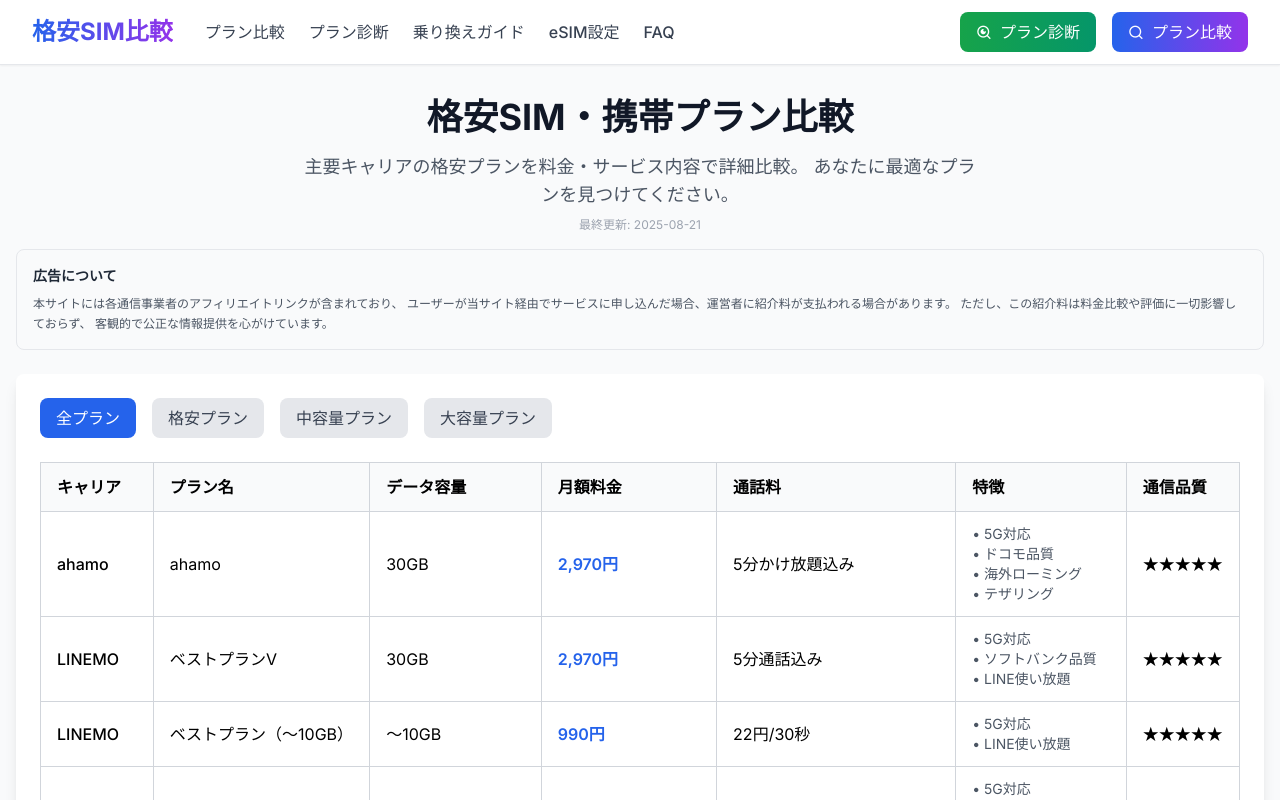
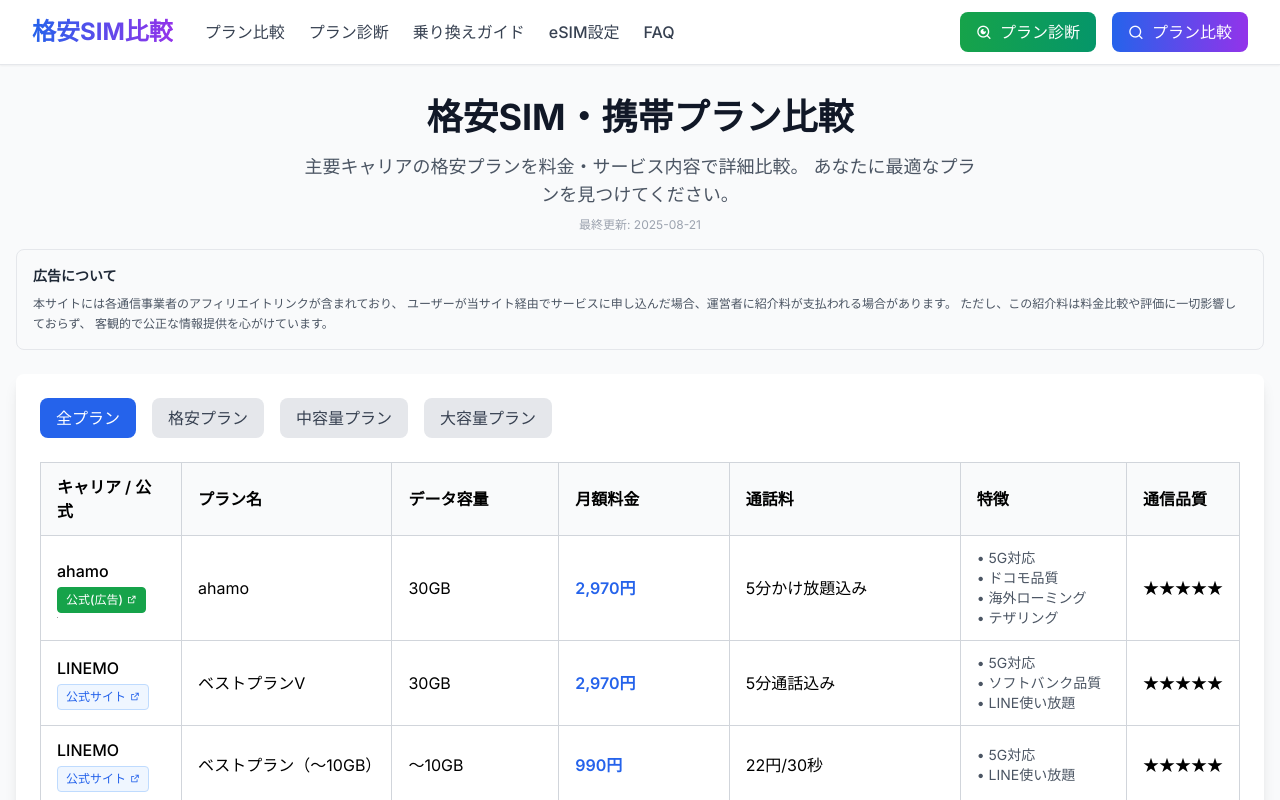
Before and after one commit to nubo-me/kakuyasusimhikaku, a Next.js app: page /compare in a window 1280 px wide. Shown: the top 800 px of the page. Built offline with nearby package versions, Linux system fonts and the light colour scheme; no server answers.

Commit message:
feat(affiliate): add ahamo affiliate link & tracking pixel\n\n- brandLinks: define affiliate + pixel for ahamo (A8)\n- compare: show official/affiliate buttons + pixel\n- diagnosis: use affiliate button + pixel when ahamo recommended or in alternatives

```diff
--- a/app/compare/CompareContent.tsx
+++ b/app/compare/CompareContent.tsx
@@ -1,6 +1,8 @@
 'use client';
 
 import React, { useState, useEffect, useMemo } from 'react';
+import Link from 'next/link';
+import { getExternalLink } from '../lib/brandLinks';
 
 interface Plan {
   carrier: string;
@@ -215,7 +217,7 @@
             <table className="w-full border-collapse">
               <thead>
                 <tr className="bg-gray-50">
-                  <th className="border border-gray-300 px-4 py-3 text-left font-semibold">キャリア</th>
+                  <th className="border border-gray-300 px-4 py-3 text-left font-semibold">キャリア / 公式</th>
                   <th className="border border-gray-300 px-4 py-3 text-left font-semibold">プラン名</th>
                   <th className="border border-gray-300 px-4 py-3 text-left font-semibold">データ容量</th>
                   <th className="border border-gray-300 px-4 py-3 text-left font-semibold">月額料金</th>
@@ -233,7 +235,36 @@
                       className={`transition-opacity duration-300 ${matched ? 'hover:bg-gray-50' : 'opacity-30'} ${matched ? '' : 'pointer-events-none'}`}
                       aria-hidden={!matched}
                     >
-                      <td className="border border-gray-300 px-4 py-3 font-medium">{plan.carrier}</td>
+                      <td className="border border-gray-300 px-4 py-3 font-medium">
+                        <div className="flex flex-col space-y-1">
+                          <span>{plan.carrier}</span>
+                          {(() => {
+                            const { url, isAffiliate, pixel } = getExternalLink(plan.carrier);
+                            return (
+                              <>
+                                <a
+                                  href={url}
+                                  target="_blank"
+                                  rel="nofollow noopener noreferrer"
+                                  className={`text-xs inline-flex items-center w-fit px-2 py-1 rounded border transition-colors ${isAffiliate ? 'text-white bg-green-600 hover:bg-green-700 border-green-600' : 'text-blue-600 bg-blue-50 hover:bg-blue-100 border-blue-200'}`}
+                                >
+                                  {isAffiliate ? '公式(広告)' : '公式サイト'}
+                                  <i className="ri-external-link-line ml-1 text-[10px]"></i>
+                                </a>
+                                {isAffiliate && pixel && (
+                                  <img
+                                    src={pixel.src}
+                                    width={pixel.width}
+                                    height={pixel.height}
+                                    alt={pixel.alt || ''}
+                                    style={{ border: 0 }}
+                                  />
+                                )}
+                              </>
+                            );
+                          })()}
+                        </div>
+                      </td>
                       <td className="border border-gray-300 px-4 py-3">{plan.name}</td>
                       <td className="border border-gray-300 px-4 py-3">{plan.dataAllowance}</td>
                       <td className="border border-gray-300 px-4 py-3 font-semibold text-blue-600">{plan.price}</td>
--- a/app/diagnosis/DiagnosisForm.tsx
+++ b/app/diagnosis/DiagnosisForm.tsx
@@ -2,6 +2,7 @@
 
 import { useState } from 'react';
 import Link from 'next/link';
+import { getExternalLink } from '../lib/brandLinks';
 
 interface DiagnosisResult {
   recommended: {
@@ -373,12 +374,37 @@
             </div>
 
             <div className="flex flex-col sm:flex-row gap-4 justify-center">
-              <Link
-                href={`/brands/${result.recommended.brand.toLowerCase().replace(/[^a-z0-9]/g, '')}`}
-                className={`bg-gradient-to-r ${result.recommended.brandColor.includes('pink') ? 'from-pink-600 to-red-600' : 'from-blue-600 to-purple-600'} text-white px-8 py-4 rounded-xl font-semibold text-lg hover:shadow-lg transition-all duration-300 transform hover:scale-105 text-center whitespace-nowrap`}
-              >
-                詳細を確認して申し込む
-              </Link>
+              {(() => {
+                const { url, isAffiliate, pixel } = getExternalLink(result.recommended.brand);
+                const isExternal = isAffiliate || /^https?:/.test(url);
+                const buttonClass = `bg-gradient-to-r ${result.recommended.brandColor.includes('pink') ? 'from-pink-600 to-red-600' : 'from-blue-600 to-purple-600'} text-white px-8 py-4 rounded-xl font-semibold text-lg hover:shadow-lg transition-all duration-300 transform hover:scale-105 text-center whitespace-nowrap`;
+                if(isExternal){
+                  return (
+                    <>
+                      <a
+                        href={url}
+                        target="_blank"
+                        rel="nofollow noopener noreferrer"
+                        className={buttonClass}
+                      >
+                        {isAffiliate ? '公式(広告)で申し込む' : '公式サイトへ'}
+                      </a>
+                      {isAffiliate && pixel && (
+                        <img
+                          src={pixel.src}
+                          width={pixel.width}
+                          height={pixel.height}
+                          alt={pixel.alt || ''}
+                          style={{ border: 0 }}
+                        />
+                      )}
+                    </>
+                  );
+                }
+                return (
+                  <Link href={url} className={buttonClass}>詳細を確認して申し込む</Link>
+                );
+              })()}
               <Link
                 href="/compare"
                 className="bg-white text-gray-700 border-2 border-gray-300 px-8 py-4 rounded-xl font-semibold text-lg hover:bg-gray-50 transition-colors text-center whitespace-nowrap"
@@ -421,12 +447,37 @@
 
                     <p className="text-sm text-gray-600 mb-4">{alt.reason}</p>
 
-                    <Link
-                      href={`/brands/${alt.brand.toLowerCase().replace(/[^a-z0-9]/g, '')}`}
-                      className="block text-center bg-gray-100 hover:bg-gray-200 text-gray-800 py-3 rounded-lg font-semibold transition-colors"
-                    >
-                      詳細を見る
-                    </Link>
+                    {(() => {
+                      const { url, isAffiliate, pixel } = getExternalLink(alt.brand);
+                      const isExternal = isAffiliate || /^https?:/.test(url);
+                      if(isExternal){
+                        return <>
+                          <a
+                            href={url}
+                            target="_blank"
+                            rel="nofollow noopener noreferrer"
+                            className="block text-center bg-gray-100 hover:bg-gray-200 text-gray-800 py-3 rounded-lg font-semibold transition-colors"
+                          >
+                            {isAffiliate ? '公式(広告)へ' : '公式サイト'}
+                          </a>
+                          {isAffiliate && pixel && (
+                            <img
+                              src={pixel.src}
+                              width={pixel.width}
+                              height={pixel.height}
+                              alt={pixel.alt || ''}
+                              style={{ border: 0 }}
+                            />
+                          )}
+                        </>;
+                      }
+                      return (
+                        <Link
+                          href={url}
+                          className="block text-center bg-gray-100 hover:bg-gray-200 text-gray-800 py-3 rounded-lg font-semibold transition-colors"
+                        >詳細を見る</Link>
+                      );
+                    })()}
                   </div>
                 ))}
               </div>
--- /dev/null
+++ b/app/lib/brandLinks.ts
@@ -0,0 +1,74 @@
+// ブランド公式URLとアフィリエイトリンク（現時点ではahamoのみ）
+// ahamoのアフィリエイトリンクは環境変数 NEXT_PUBLIC_AHAMO_AFFILIATE_URL で上書き可能
+// 例: .env.local に NEXT_PUBLIC_AHAMO_AFFILIATE_URL=https://your-affiliate-link を設定
+
+const AHAMO_AFFILIATE = process.env.NEXT_PUBLIC_AHAMO_AFFILIATE_URL || 'https://ahamo.com/';
+
+interface BrandLinkInfo {
+  official: string;
+  affiliate?: string; // 指定がある場合のみアフィリエイト扱い
+  affiliatePixel?: {
+    src: string;
+    width?: number;
+    height?: number;
+    alt?: string;
+  };
+  aliases?: string[]; // 表記ゆれ対応
+}
+
+export const BRAND_LINKS: Record<string, BrandLinkInfo> = {
+  ahamo: {
+    official: 'https://ahamo.com/',
+    affiliate: AHAMO_AFFILIATE !== 'https://ahamo.com/' ? AHAMO_AFFILIATE : 'https://px.a8.net/svt/ejp?a8mat=459MVI+BB99U+4TIO+5YJRM',
+    affiliatePixel: {
+      src: 'https://www19.a8.net/0.gif?a8mat=459MVI+BB99U+4TIO+5YJRM',
+      width: 1,
+      height: 1,
+      alt: ''
+    },
+    aliases: []
+  },
+  linemo: {
+    official: 'https://www.linemo.jp/',
+    aliases: ['linemo', 'LINEMO']
+  },
+  uqmobile: {
+    official: 'https://www.uqwimax.jp/mobile/',
+    aliases: ['uq mobile', 'uqモバイル', 'UQ mobile', 'UQモバイル']
+  },
+  ymobile: {
+    official: 'https://www.ymobile.jp/',
+    aliases: ['y!mobile', 'ワイモバイル', 'Y!mobile']
+  },
+  povo: {
+    official: 'https://povo.jp/',
+    aliases: ['povo2.0', 'povo 2.0']
+  },
+  iijmio: {
+    official: 'https://www.iijmio.jp/',
+    aliases: ['IIJmio']
+  }
+};
+
+function normalizeBrandName(name: string){
+  return name.toLowerCase().replace(/[^a-z0-9ぁ-んァ-ヶ一-龠]/g,'');
+}
+
+export function getExternalLink(brandRaw: string): { url: string; isAffiliate: boolean; pixel?: BrandLinkInfo['affiliatePixel'] } {
+  const normalized = normalizeBrandName(brandRaw);
+  for (const key of Object.keys(BRAND_LINKS)) {
+    const info = BRAND_LINKS[key];
+    if (key === normalized) {
+    return { url: info.affiliate || info.official, isAffiliate: Boolean(info.affiliate), pixel: info.affiliatePixel };
+    }
+    if (info.aliases) {
+      for (const alias of info.aliases) {
+        if (normalizeBrandName(alias) === normalized) {
+      return { url: info.affiliate || info.official, isAffiliate: Boolean(info.affiliate), pixel: info.affiliatePixel };
+        }
+      }
+    }
+  }
+  // 未登録ブランドはそのままブランド名をスラグ化した内部ページへフォールバック
+  return { url: `/${normalized}`, isAffiliate: false };
+}
```
Also changed, not shown: app/robots.txt (added), middleware.ts (added).
